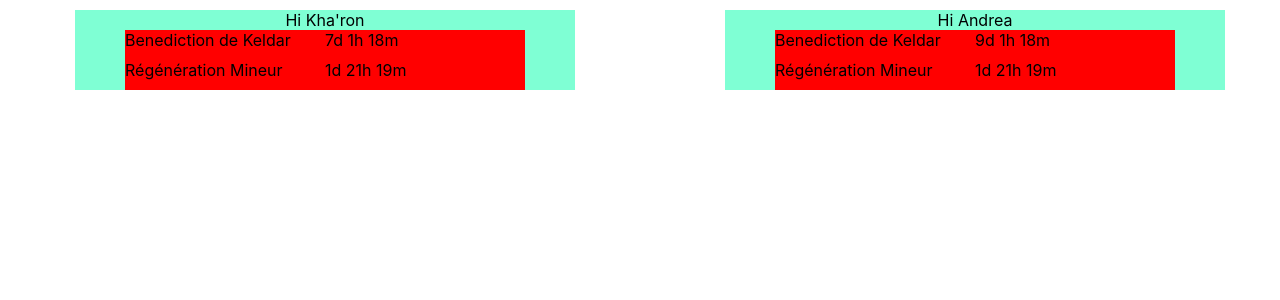
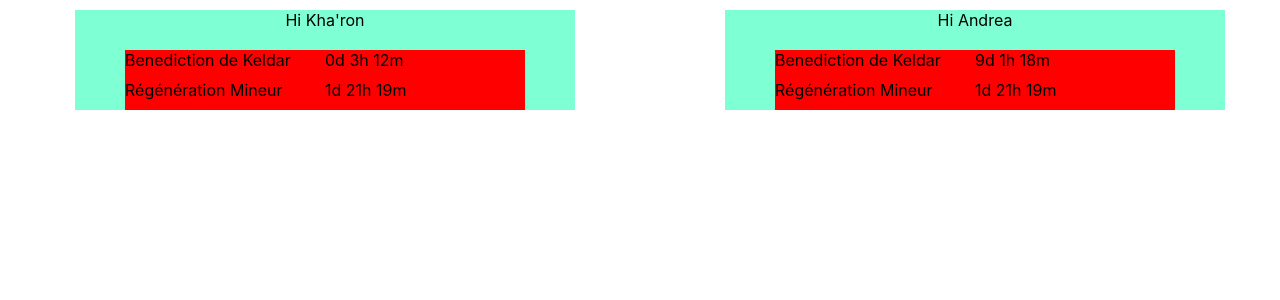
Before and after one commit to kharoncode/BuffTimer, a React (Create React App) app: page / in a window 1280 px wide. Shown: the top 300 px of the page. Built offline with nearby package versions, Linux system fonts and the light colour scheme.

Commit message:
init lifeBar

```diff
--- a/public/mocks/players.json
+++ b/public/mocks/players.json
@@ -3,14 +3,20 @@
       {
          "userId": 1,
          "name": "Kha'ron",
+         "picture": "kharon.png",
+         "life": "110",
+         "lifeMax": "120",
          "buff": [
-            { "name": "Benediction de Keldar", "date": "2023-11-29:14:58:00" },
+            { "name": "Benediction de Keldar", "date": "2023-11-22:16:52:00" },
             { "name": "Régénération Mineur", "date": "2023-11-24:10:58:20" }
          ]
       },
       {
          "userId": 2,
          "name": "Andrea",
+         "picture": "andrea.png",
+         "life": "200",
+         "lifeMax": "250",
          "buff": [
             { "name": "Benediction de Keldar", "date": "2023-12-01:14:58:00" },
             { "name": "Régénération Mineur", "date": "2023-11-24:10:58:20" }
--- /dev/null
+++ b/src/components/Life/index.jsx
@@ -0,0 +1,10 @@
+import styles from './life.module.css';
+
+export default function Life(life, maxLife) {
+   const life_elt = document.getElementsByClassName(styles.container);
+   const stop = (life / maxLife) * 100;
+   if (life_elt[0]) {
+      life_elt[0].style.backgroundImage = `linear-gradient(90deg, rgba(60, 179, 113) ${stop}%, rgba(238, 130, 238) ${stop}%, rgba(238, 130, 238) 100%)`;
+   }
+   return <div className={styles.container}></div>;
+}
--- /dev/null
+++ b/src/components/Life/life.module.css
@@ -0,0 +1,4 @@
+.container {
+   width: 100%;
+   height: 20px;
+}
--- a/src/components/PlayerCard/index.jsx
+++ b/src/components/PlayerCard/index.jsx
@@ -1,12 +1,18 @@
 import styles from './playerCard.module.css';
 import SpellCard from '../SpellCard';
+import Life from '../Life';
 
 export default function PlayerCard({ data }) {
    return (
       <div className={styles.container}>
-         Hi {data.name}{' '}
+         Hi {data.name}
+         <Life life={data.life} maxLife={data.maxLife} />
          {data.buff.map((el, index) => (
-            <SpellCard key={index} name={el.name} date={el.date} />
+            <SpellCard
+               key={`${data.userId}-${index}`}
+               name={el.name}
+               date={el.date}
+            />
          ))}
       </div>
    );
--- a/src/pages/Home/index.jsx
+++ b/src/pages/Home/index.jsx
@@ -8,8 +8,8 @@ export default function Home() {
       const player = players.data.players;
       return (
          <div className={styles.container}>
-            {player.map((el) => (
-               <PlayerCard data={el} />
+            {player.map((el, index) => (
+               <PlayerCard key={`${el.userId}-${index}`} data={el} />
             ))}
          </div>
       );
```
